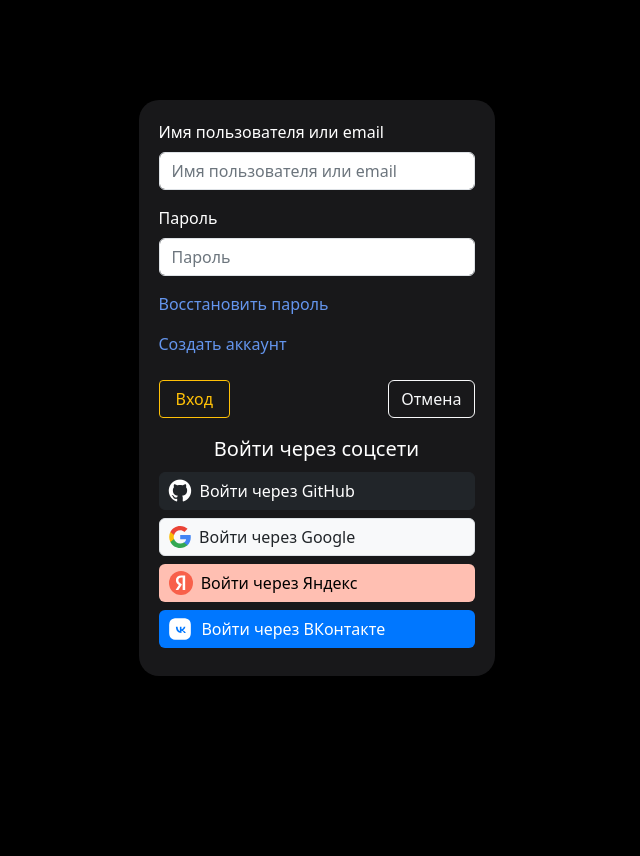
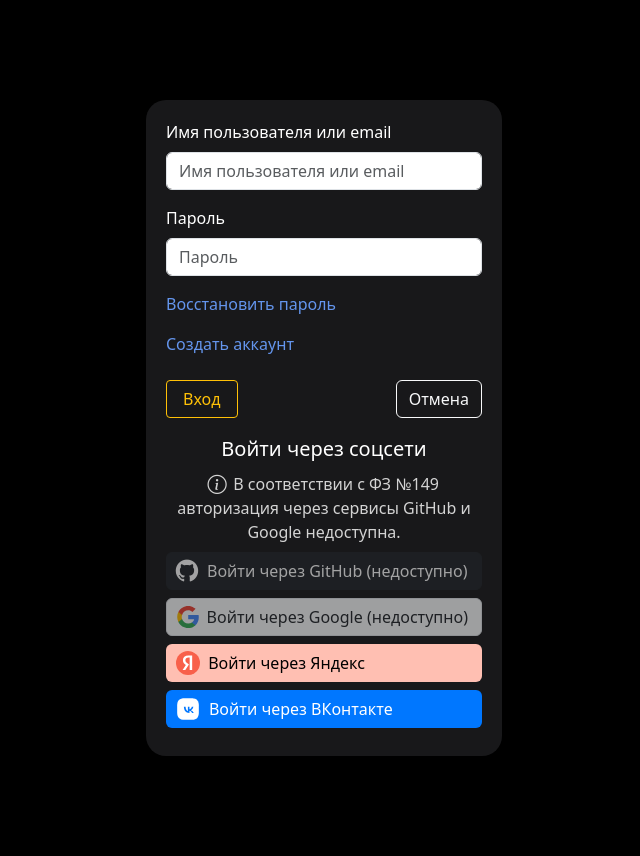
Before and after one commit to mikhail-sakulin/django-studyoverflow, a Django app: template studyoverflow/users/templates/users/login.html in a window 1280 px wide. Shown: the whole page, without its empty margins (316-956 px from the left). Before the commit the page ends 676 px from the top, so only its background shows below. Run offline with Django 5.2, Linux system fonts and the light colour scheme; the template is opened without the code that fills it: values that come from a table or form of the project are taken from there, others are empty; parts of the project's set-up code (start-up, migrations or seed data) failed here and were passed over; some libraries are stand-ins or nearby versions.

Commit message:
feat(auth): disable GitHub and Google OAuth login per Federal Law No. 149
- Replace GitHub and Google login buttons with disabled state.
- Add info message on login page.
- Remove two URL routes for OAuth GitHub and Google.

```diff
--- a/studyoverflow/users/static/users/css/login.css
+++ b/studyoverflow/users/static/users/css/login.css
@@ -48,3 +48,13 @@
     filter: brightness(0.95);
     border: 0;
 }
+
+.text-lightgray {
+    color: lightgray;
+}
+
+.btn-disabled {
+    opacity: 0.6;
+    cursor: default;
+    pointer-events: none;
+}
--- a/studyoverflow/users/templates/users/_auth_base.html
+++ b/studyoverflow/users/templates/users/_auth_base.html
@@ -12,7 +12,9 @@
 
   <meta name="viewport" content="width=device-width, initial-scale=1.0">
 
-  <link href="https://cdn.jsdelivr.net/npm/bootstrap@5.3.8/dist/css/bootstrap.min.css" rel="stylesheet" integrity="sha384-sRIl4kxILFvY47J16cr9ZwB07vP4J8+LH7qKQnuqkuIAvNWLzeN8tE5YBujZqJLB" crossorigin="anonymous">  <link type="text/css" rel="stylesheet" href="{% static 'navigation/css/base.css' %}">
+  <link href="https://cdn.jsdelivr.net/npm/bootstrap@5.3.8/dist/css/bootstrap.min.css" rel="stylesheet" integrity="sha384-sRIl4kxILFvY47J16cr9ZwB07vP4J8+LH7qKQnuqkuIAvNWLzeN8tE5YBujZqJLB" crossorigin="anonymous">
+
+  <link rel="stylesheet" href="https://cdn.jsdelivr.net/npm/bootstrap-icons@1.3.0/font/bootstrap-icons.css">
 
   <link type="text/css" rel="stylesheet" href="{% static 'users/css/auth_base.css' %}">
 
--- a/studyoverflow/users/templates/users/login.html
+++ b/studyoverflow/users/templates/users/login.html
@@ -57,23 +57,19 @@
             Войти через соцсети
         </div>
 
+        <span class="text-lightgray">
+          <i class="bi bi-info-circle lh-1 me-1" style="display: inline-block; scale: 1.2"></i>
+          В соответствии с ФЗ №149 авторизация через сервисы GitHub и Google недоступна.
+        </span>
+
         {# GitHub #}
-        <form action="{% url 'github_login' %}" method="post">
-          {% csrf_token %}
-          <input type="hidden" name="next" value="{{ request.GET.next|default:'/' }}">
-
-          <button type="submit" class="btn btn-dark align-items-center d-flex gap-2 w-100">
-            <i class="bi bi-github" style="scale: 1.4"></i>
-            <span class="ms-1">Войти через GitHub</span>
-          </button>
-        </form>
+        <div class="btn btn-dark btn-disabled align-items-center d-flex gap-2 w-100">
+          <i class="bi bi-github lh-1" style="scale: 1.4"></i>
+          <span class="ms-1">Войти через GitHub (недоступно)</span>
+        </div>
 
         {# Google #}
-        <form action="{% url 'google_login' %}" method="post">
-          {% csrf_token %}
-          <input type="hidden" name="next" value="{{ request.GET.next|default:'/' }}">
-
-          <button type="submit" class="btn btn-light text-dark align-items-center d-flex gap-2 w-100 border"
+        <div class="btn btn-light btn-disabled text-dark align-items-center d-flex gap-2 w-100 border"
                 style="border-color: #dadce0;">
           <svg style="margin-left: -0.15rem" width="22" height="22" viewBox="8 8 16 16" fill="none" xmlns="http://www.w3.org/2000/svg">
             <path fill-rule="evenodd" clip-rule="evenodd" d="M23.8299 16.1823C23.8299 15.615 23.779 15.0695 23.6845 14.5459H16.1499V17.6405H20.4554C20.2699 18.6405 19.7063 19.4877 18.859 20.055V22.0623H21.4445C22.9572 20.6695 23.8299 18.6186 23.8299 16.1823Z" fill="#4285F4"></path>
@@ -81,9 +77,8 @@
             <path fill-rule="evenodd" clip-rule="evenodd" d="M11.6735 17.52C11.5135 17.04 11.4226 16.5272 11.4226 16C11.4226 15.4727 11.5135 14.96 11.6735 14.48V12.4072H9.00081C8.45899 13.4872 8.1499 14.709 8.1499 16C8.1499 17.2909 8.45899 18.5127 9.00081 19.5927L11.6735 17.52Z" fill="#FBBC05"></path>
             <path fill-rule="evenodd" clip-rule="evenodd" d="M16.1496 11.1818C17.3241 11.1818 18.3787 11.5855 19.2078 12.3782L21.5023 10.0836C20.1169 8.79273 18.306 8 16.1496 8C13.0223 8 10.3169 9.79273 9.00049 12.4073L11.6732 14.48C12.3023 12.5891 14.066 11.1818 16.1496 11.1818Z" fill="#EA4335"></path>
           </svg>
-            <span >Войти через Google</span>
-          </button>
-        </form>
+          <span>Войти через Google (недоступно)</span>
+        </div>
 
         {# Yandex #}
         <form action="{% url 'yandex_login' %}" method="post">
--- a/studyoverflow/users/templates/users/user_list.html
+++ b/studyoverflow/users/templates/users/user_list.html
@@ -20,7 +20,7 @@
 
 {% block content %}
 
-  <div class="container my-5">
+  <div class="container mt-5 mb-4">
 
     <h3 class="text-white text-center mb-4">
       Пользователи
```
Also changed, not shown: studyoverflow/users/urls_socialaccount.py (+23 -14 lines). Lines whose indentation alone changed are shown as unchanged.
